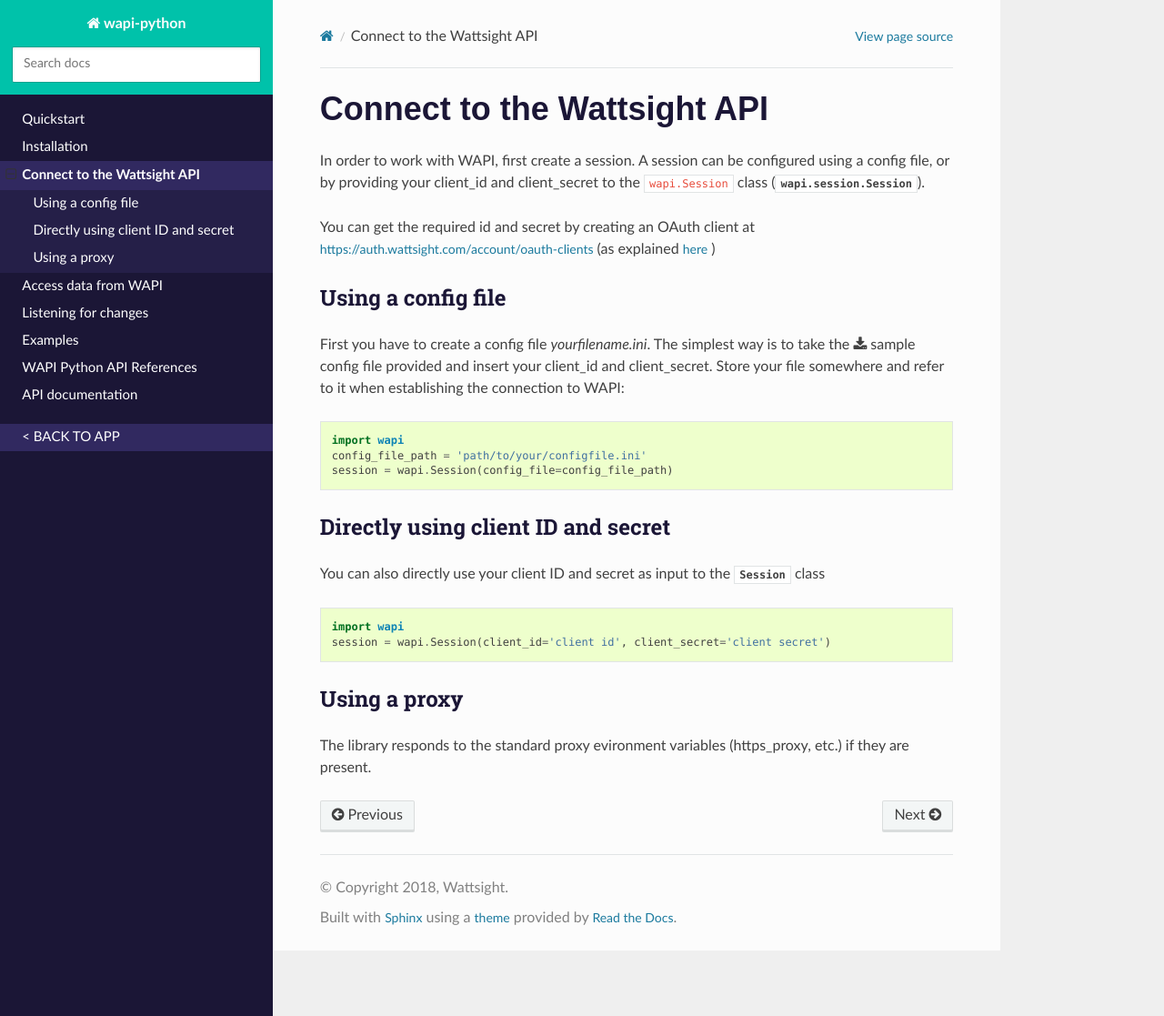
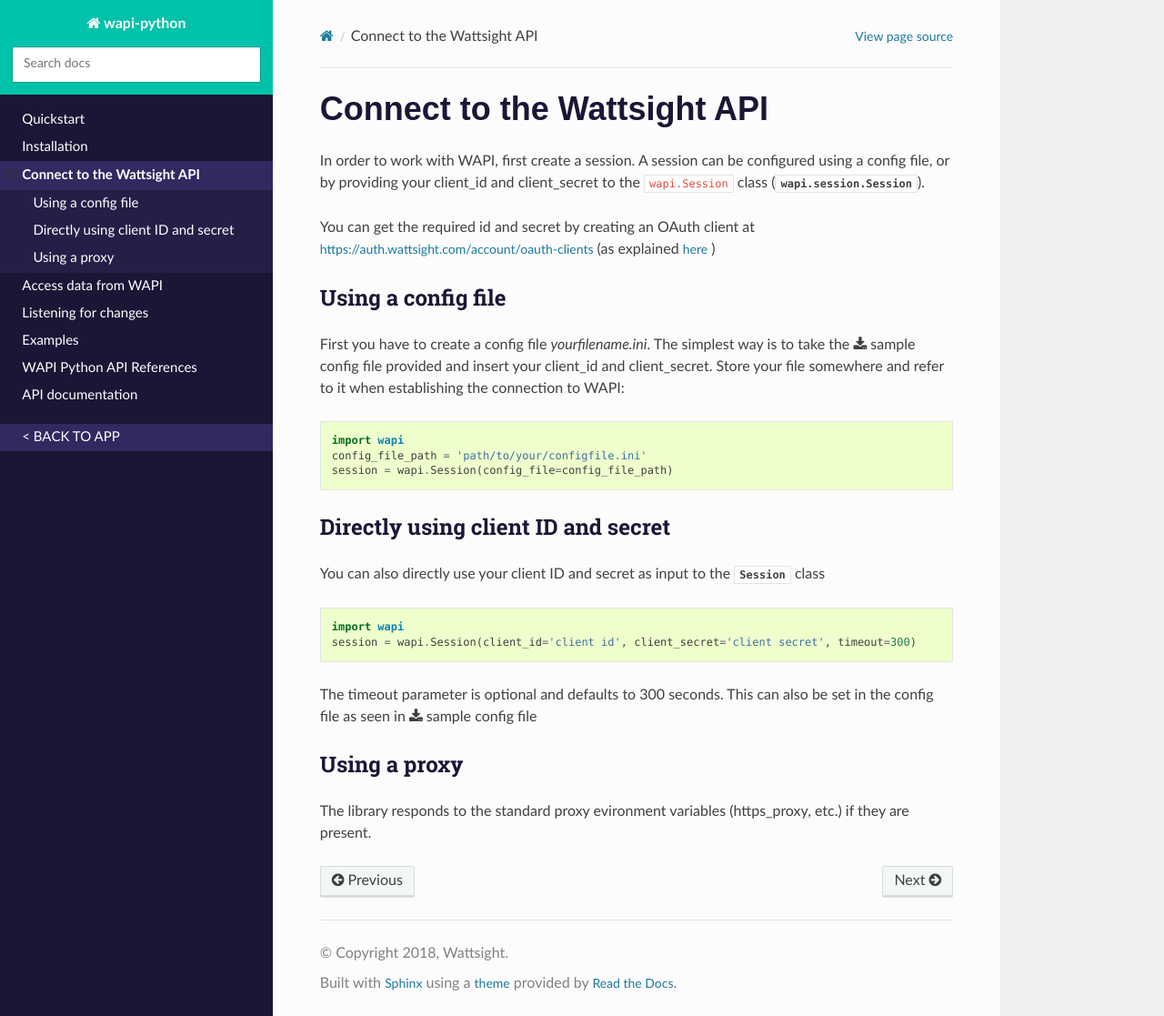
Before and after one commit to volueinsight/wapi-python, a Sphinx documentation site: the page built from docs/connect.rst, in a window 1280 px wide and 1117 px high. Shown: the whole window at 91% size. Built offline with Sphinx 7.4.7 and the Read the Docs theme 2.0.0, drawn with Linux system fonts in a browser that asks for light colours.

Commit message:
Update docs to include the timeout parameter

```diff
--- a/docs/connect.rst
+++ b/docs/connect.rst
@@ -34,7 +34,10 @@
 the :class:`~wapi.session.Session` class ::
 
     import wapi
-    session = wapi.Session(client_id='client id', client_secret='client secret')
+    session = wapi.Session(client_id='client id', client_secret='client secret', timeout=300)
+
+The timeout parameter is optional and defaults to 300 seconds.
+This can also be set in the config file as seen in :download:`sample config file <../sampleconfig.ini>`
 
 Using a proxy
 -------------
```
Also changed, not shown: 1 other file.
